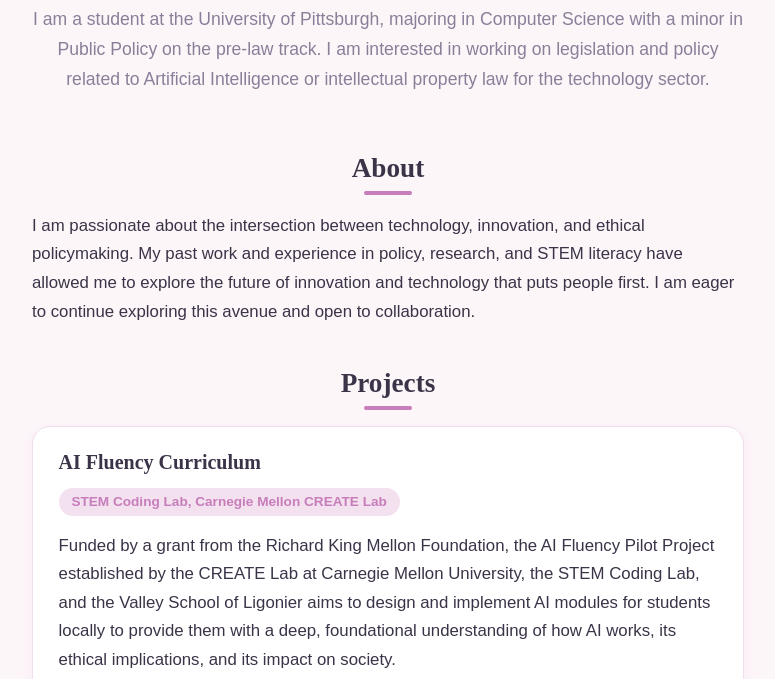
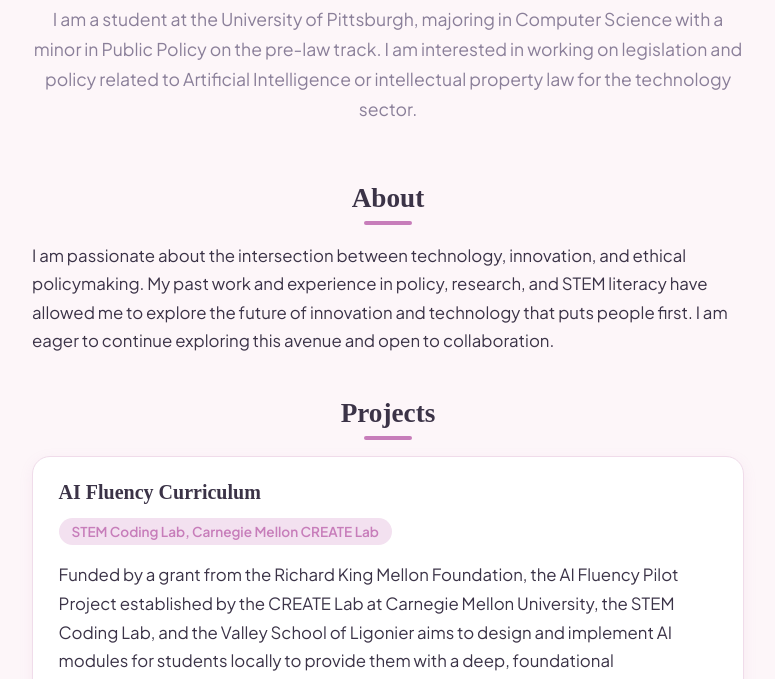
Before and after one commit to sahitikul/sahitikul.github.io, a plain HTML site: page index.html in a window 1280 px wide. Shown: the part 115-794 px from the top of the page, without its empty margins (252-1027 px from the left). Drawn offline with Linux system fonts and the light colour scheme.

Commit message:
Update style.css

```diff
--- a/style.css
+++ b/style.css
@@ -12,7 +12,7 @@
 
 body {
   margin: 0;
-  font-family: "Nunito", sans-serif;
+  font-family: "Plus Jakarta Sans", sans-serif;
   font-size: 1.05rem;
   line-height: 1.7;
   color: var(--text);
```
